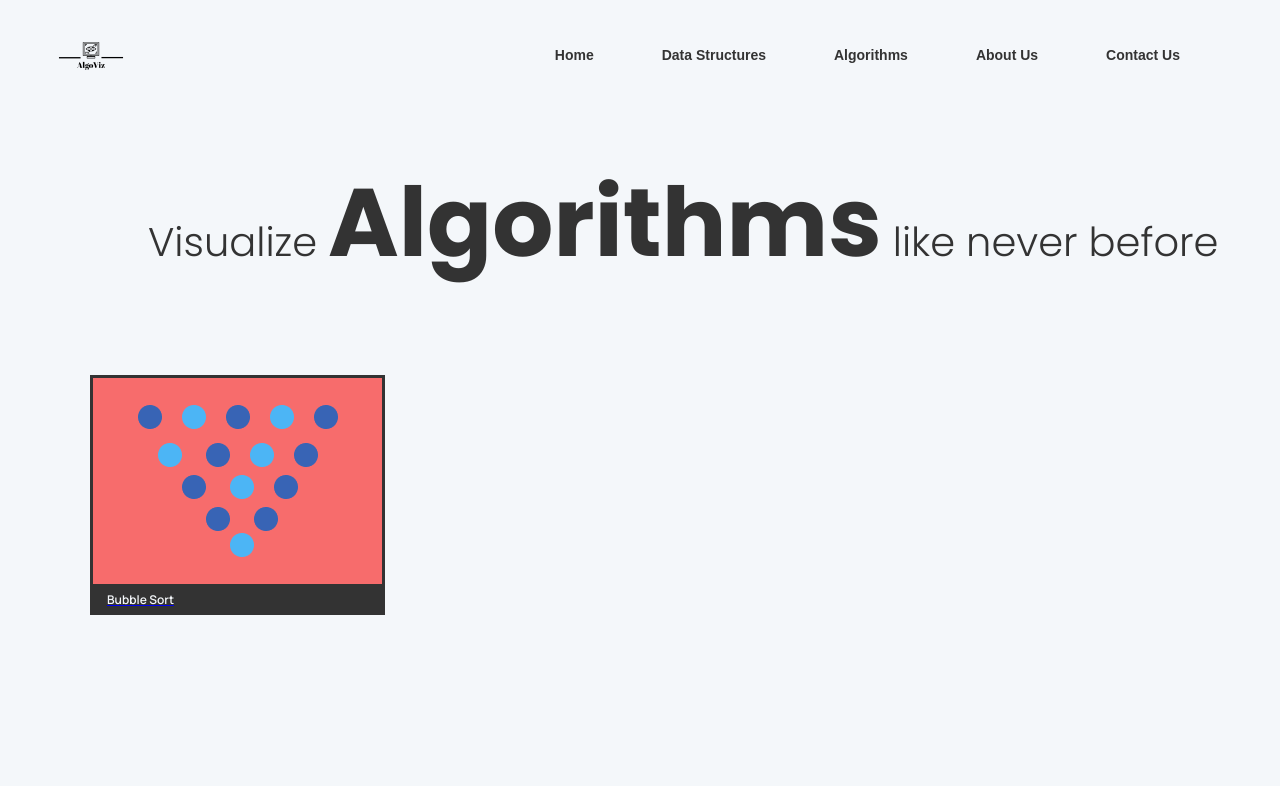
After one commit to 19Doors/Django_DSA, a Django app: template algorithms/templates/algorithms.html in a window 1280 px wide; the page is wider, and only the part inside the window is pictured. The commit adds this page. Shown: the top 786 px of that part. Run offline with Django 4.2, Linux system fonts and the light colour scheme; the template is opened without the code that fills it, so the values that code supplies are empty; some web fonts are replaced.

Commit message:
Created algorithms page and added bubblesort template

```diff
--- a/AlgoViz/settings.py
+++ b/AlgoViz/settings.py
@@ -39,7 +39,8 @@ INSTALLED_APPS = [
     'django.contrib.messages',
     'django.contrib.staticfiles',
 
-    'Webpage.apps.WebpageConfig'
+    'Webpage.apps.WebpageConfig',
+    'algorithms.apps.AlgorithmsConfig'
 ]
 
 MIDDLEWARE = [
--- a/Webpage/urls.py
+++ b/Webpage/urls.py
@@ -5,7 +5,7 @@ from data_structure import views as datastrucviews
 
 urlpatterns = [
     path("",views.index, name="index"),
-    path("algorithms", algoviews.algorithm_view, name="algorithms"),
+    path("algorithms",include('algorithms.urls')),
     path("datastructures", datastrucviews.data_structure_view, name="data_structures"),
     path("contact",views.contact, name="contact"),
     path("about",views.about, name="about"),
--- /dev/null
+++ b/algorithms/templates/algorithms.html
@@ -0,0 +1,28 @@
+{% load static %}
+<!DOCTYPE html>
+<html lang="en">
+	<head>
+		<title>Algorithms</title>
+		<meta charset="UTF-8">
+		<meta name="viewport" content="width=device-width, initial-scale=1">
+		<link href="{% static 'algorithms/style.css' %}" rel="stylesheet">
+	</head>
+	<body>
+	  {% include 'navbar.html' %}
+
+	  <div class="hero_section">
+	    <div class="FText">
+	      <p class="text">Visualize <b>Algorithms</b> like never before</p>
+	    </div>
+	    <div class="algorithms">
+	      <div class="bubblesort">
+		<a href="algorithms/bubblesort">
+		  <img class="image" src="{% static 'images/BubbleSortFront.png' %}" alt="BubbleSortFront">
+		  <p>Bubble Sort</p>
+		</a>
+	      </div>
+	    </div>
+	  </div>
+
+	</body>
+</html>
--- /dev/null
+++ b/algorithms/urls.py
@@ -0,0 +1,8 @@
+from django.urls import path
+
+from . import views
+
+urlpatterns = [
+    path("", views.algorithm_view),
+    path("/bubblesort", views.algorithm_bubblesort),
+]
--- a/algorithms/views.py
+++ b/algorithms/views.py
@@ -1,7 +1,9 @@
-from django.http import HttpResponse
 from django.shortcuts import render
 
 # Create ur views here.
 
 def algorithm_view(request):
-    return HttpResponse('This is the algorithm page.')
+    return render(request, "algorithms.html")
+
+def algorithm_bubblesort(request):
+    return render(request, "sorting/bubblesort.html")
--- /dev/null
+++ b/static/algorithms/style.css
@@ -0,0 +1,62 @@
+/* Fonts */
+@import url('https://fonts.googleapis.com/css2?family=Poppins:wght@100;200;300;400;500;600;700;800;900&display=swap');
+@import url("https://use.typekit.net/fmw4ovy.css");
+@import url('https://fonts.googleapis.com/css2?family=Manrope:wght@200;300;400;500;600;700;800&family=Poppins:wght@100;200;300;400;500;600;700;800;900&display=swap');
+
+* {
+  margin: 0px;
+  padding: 0px;
+  background: #333333;
+}
+
+.hero_section {
+  margin: 0px 90px 172px 90px;
+  font-family: 'Poppins', sans-serif;
+  color: #333333;
+
+  min-width: 1788px;
+  display: flex;
+  flex-direction: column;
+}
+
+.hero_section .FText {
+  font-size: 40px;
+  font-weight: 300;
+
+  padding: 40px 58px;
+}
+
+.hero_section p b{
+  font-size: 96px;
+}
+
+.algorithms {
+}
+
+.algorithms .bubblesort {
+  background: #333333;
+  max-width: 289px;
+
+  margin: 40px 0px 0px 0px;
+
+  border: 3px solid #333333;
+}
+
+.algorithms .bubblesort a {
+  background: #333333;
+
+}
+
+.algorithms .bubblesort a p {
+  background: #333333;
+  color: #F4F7FA;
+
+  margin: 0px 0px 0px 14px;
+  padding: 0px 0px 4px 0px;
+
+  font-size: 12px;
+  font-weight: 600;
+
+  font-family: 'Manrope', sans-serif;
+
+}
--- /dev/null
+++ b/templates/navbar.html
@@ -0,0 +1,62 @@
+{% load static %}
+<div class="nav">
+  <img src="{% static 'images/AlgoViz-logos_black.png' %}">
+    <div class="nav_links">
+      <ul>
+	<li><a href="#contactus">Contact Us</a></li>
+	<li><a href="#aboutus">About Us</a></li>
+	<li><a href="/algorithms">Algorithms</a></li>
+	<li><a href="datastructures">Data Structures</a></li>
+	<li><a href="/" class="active">Home</a></li>
+      </ul>
+    </div>
+</div>
+
+<style>
+@import url('https://fonts.googleapis.com/css2?family=Poppins:wght@100;200;300;400;500;600;700;800;900&display=swap');
+@import url("https://use.typekit.net/fmw4ovy.css");
+* {
+  margin: 0px;
+  padding: 0px;
+  background: #F4F7FA;
+}
+
+.nav {
+  margin: 10px 66px 10px 46px;
+  display: flex;
+  justify-content: space-between;
+  align-items: center;
+}
+
+.nav img {
+  width: 90px;
+  height: auto;
+}
+
+.nav_links {
+}
+
+.nav_links ul {
+  display: flex;
+  flex-direction: row-reverse;
+  justify-content: space-between;
+}
+
+.nav_links ul li {
+  list-style: none;
+}
+
+.nav_links ul li a {
+  text-decoration: none;
+  font-family: source-sans-pro, sans-serif;
+  font-weight: 600;
+  font-size: 14px;
+  margin: 0px 34px 0px 34px;
+  color: #333333;
+}
+
+.nav_links ul li .active {
+  font-weight: 900;
+}
+
+</style>
```
Also changed, not shown: Webpage/templates/Homepage/index.html (+1 -12 lines), algorithms/templates/sorting/bubblesort.html (added, +12 -0 lines), static/Homepage/style.css (+0 -38 lines), static/images/BubbleSortFront.png (added), 2 other files.
